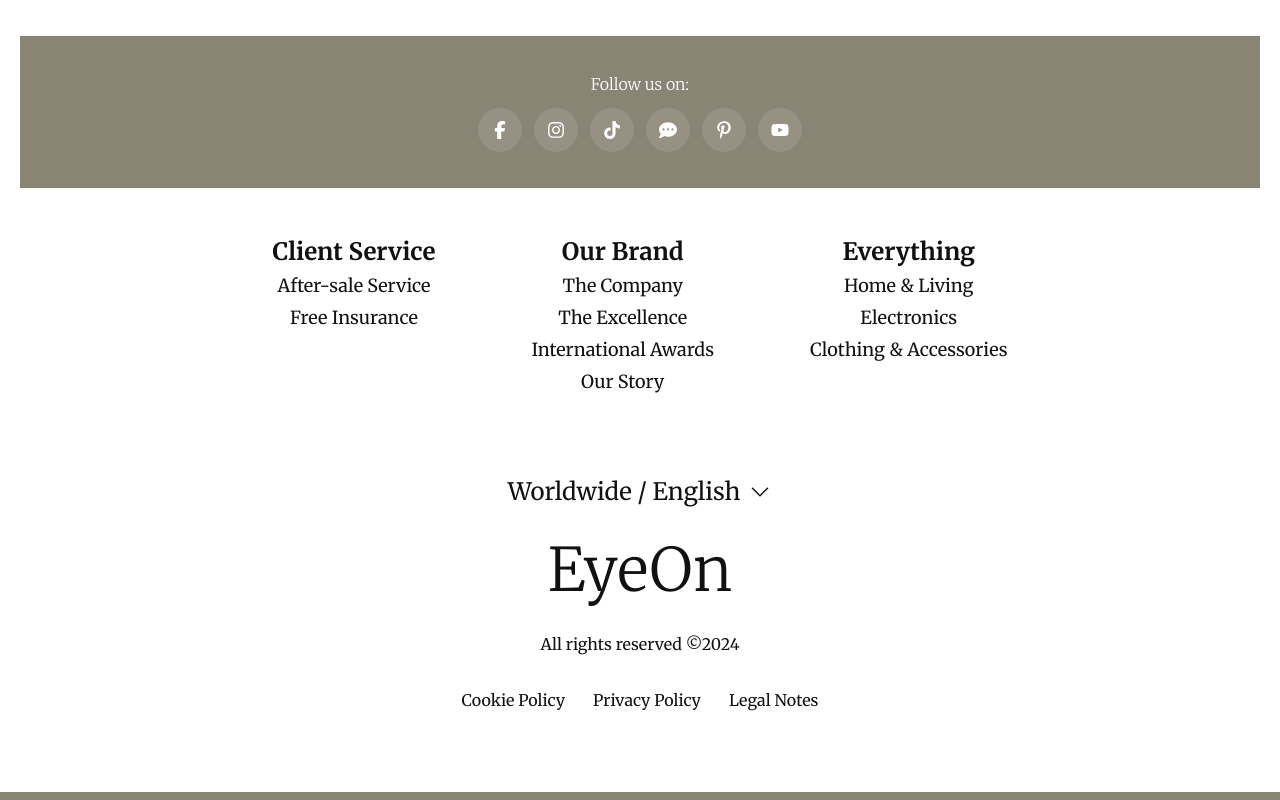
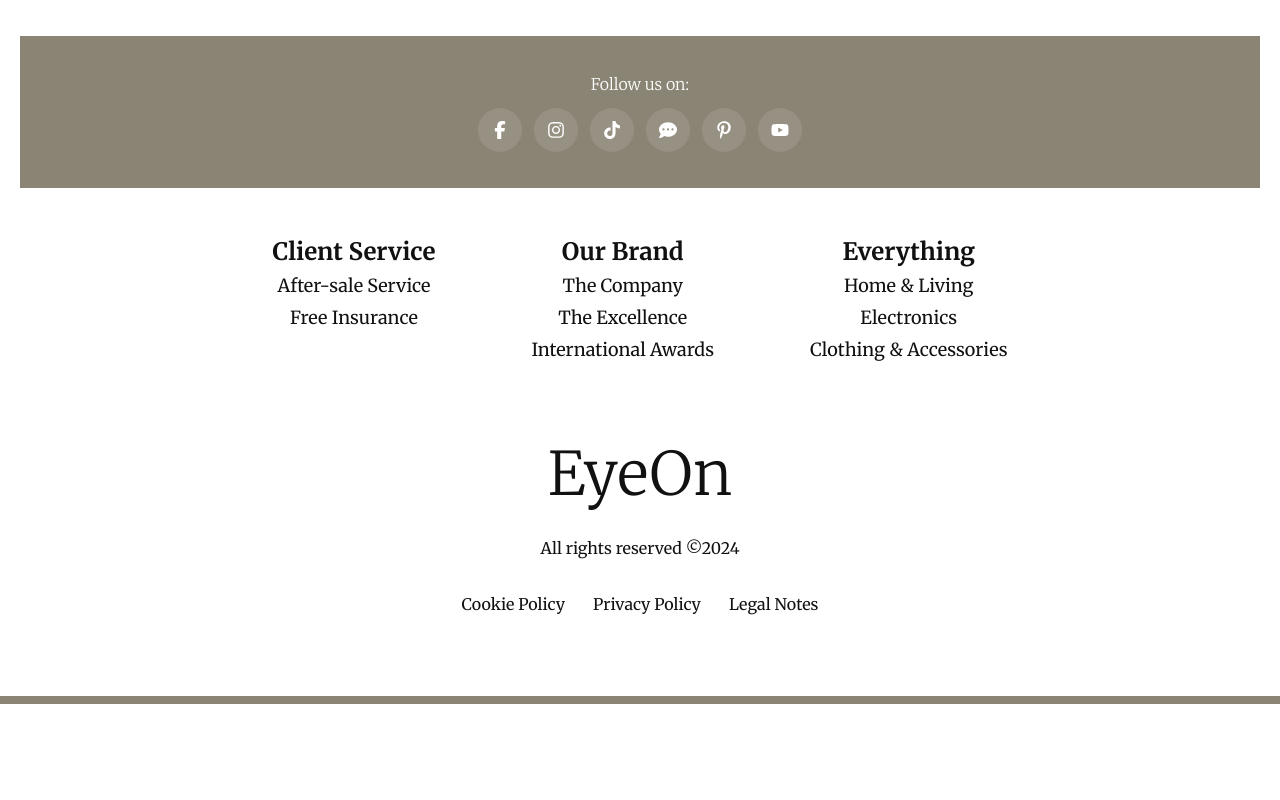
Before and after one commit to banamanasrah/Team-project-, a React (Vite) app: page / in a window 1280 px wide. Shown: the part 2028-2828 px from the top of the page. After the commit the page ends 2732 px from the top, so only its background shows below. Built offline with nearby package versions, Linux system fonts and the light colour scheme.

Commit message:
footer and login

```diff
--- a/src/App.tsx
+++ b/src/App.tsx
@@ -8,7 +8,6 @@ import {
   OrderConfirmation,
   OrderHistory,
   Register,
-  Search,
   Shop,
   SingleOrderHistory,
   SingleProduct,
@@ -75,11 +74,6 @@ const router = createBrowserRouter([
         action: checkoutAction,
       },
       {
-        path: "search",
-        action: searchAction,
-        element: <Search />,
-      },
-      {
         path: "login",
         element: <Login />,
       },
--- a/src/components/Footer.tsx
+++ b/src/components/Footer.tsx
@@ -1,5 +1,6 @@
 import SocialMediaFooter from "./SocialMediaFooter";
 import { HiChevronDown } from "react-icons/hi2";
+import { Link } from "react-router-dom";
 
 
 const Footer = () => {
@@ -19,7 +20,6 @@ const Footer = () => {
             <p className="text-lg max-sm:text-base">The Company</p>
             <p className="text-lg max-sm:text-base">The Excellence</p>
             <p className="text-lg max-sm:text-base">International Awards</p>
-            <p className="text-lg max-sm:text-base">Our Story</p>
           </div>
 
           <div className="flex flex-col gap-1">
@@ -30,7 +30,6 @@ const Footer = () => {
           </div>
         </div>
         <div className="flex flex-col gap-8 my-20">
-          <p className="flex justify-center items-center text-2xl gap-2 max-sm:text-xl">Worldwide / English <HiChevronDown /></p>
           <h2 className="text-6xl font-light text-center max-sm:text-5xl">EyeOn</h2>
           <p className="text-base text-center max-sm:text-sm">All rights reserved ©2024</p>
           <ul className="flex justify-center items-center gap-7 text-base max-sm:text-sm max-[350px]:flex-col max-[350px]:gap-5">
--- a/src/pages/AdminDashboard.tsx
+++ b/src/pages/AdminDashboard.tsx
@@ -7,7 +7,7 @@ import {
 } from 'lucide-react';
 import {
   BarChart, Bar, XAxis, YAxis, CartesianGrid, Tooltip, ResponsiveContainer,
-  AreaChart, Area, PieChart, Pie, Cell
+  AreaChart, Area
 } from 'recharts';
 
 // --- Mock Data ---
@@ -284,7 +284,7 @@ const AdminDashboard = () => {
 
 // --- Sub-components ---
 
-const StatCard = ({ title, value, subValue, progress, isRating, dark }: any) => (
+const StatCard = ({ title, value, subValue, progress, isRating }: any) => (
   <div className="bg-gray-200 text-black p-6 rounded-3xl shadow-sm border border-gray-300">
     <p className="text-xs font-bold opacity-60 tracking-wider mb-2">{title}</p>
     <div className="flex items-baseline gap-2">
--- a/src/pages/index.ts
+++ b/src/pages/index.ts
@@ -4,7 +4,6 @@ export { default as Shop } from "./Shop";
 export { default as SingleProduct } from "./SingleProduct";
 export { default as Cart } from "./Cart";
 export { default as Checkout } from "./Checkout";
-export { default as Search } from "./Search";
 export { default as Login } from "./Login";
 export { default as Register } from "./Register";
 export { default as OrderConfirmation } from "./OrderConfirmation";
```
Also changed, not shown: 1 other file (tests, documents, lock files or other folders).
